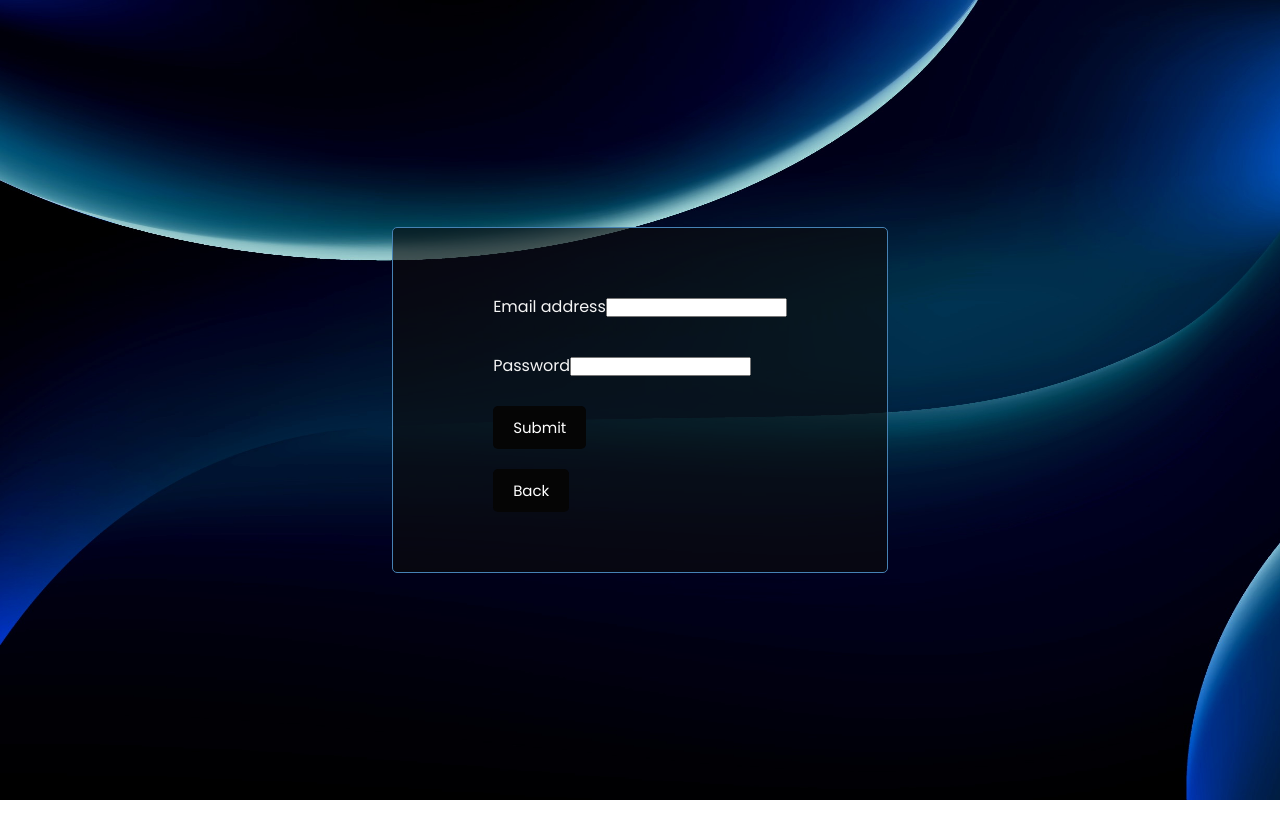
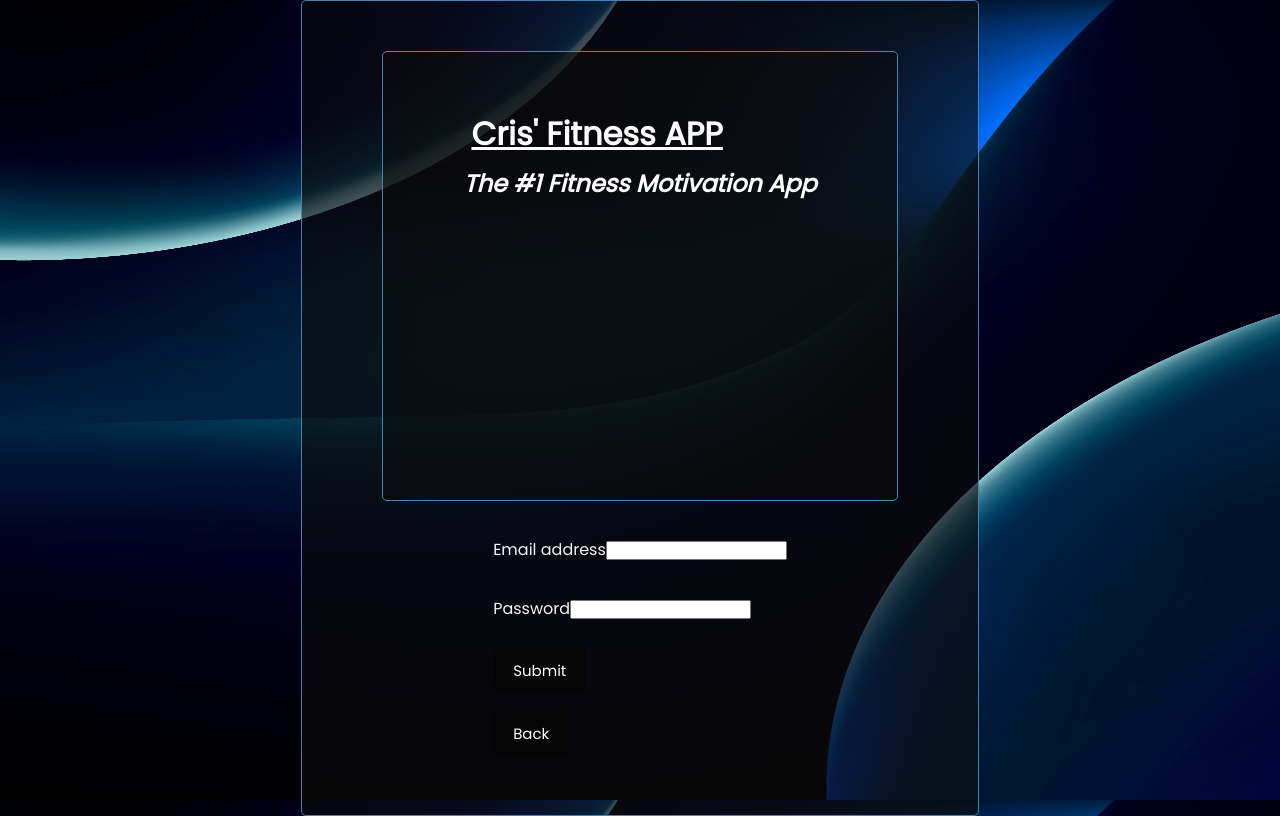
Before and after one commit to jaefuel/react-fitness-app, a React (Create React App) app: page /login in a window 1280 px wide. Built offline with nearby package versions, Linux system fonts and the light colour scheme; no server answers.

Commit message:
updated fitness app

```diff
--- a/src/components/Header.js
+++ b/src/components/Header.js
@@ -8,6 +8,25 @@ import { faDumbbell } from '@fortawesome/free-solid-svg-icons'
 const Header = () => {
   const [user, setUser] = useState({})
   const element = <FontAwesomeIcon icon={faDumbbell} />
+
+  let userInfo;
+
+  if (Object.keys(user).length == 0)
+  {
+    userInfo = ""
+  }
+  else
+  {
+    userInfo = <div class="f3" style={{ marginTop: "16px"}}>
+    <p class="f2" style={{border:"none", background:"none", color:"white", fontSize: "26px"}}>{element}</p>
+    <p><strong>User Name</strong>: {user.userName}</p>
+    <p><strong>Email</strong>: {user.email}</p>
+
+    <form action="http://localhost:2121/logout" method="POST">
+      <button style={{ marginTop: "26px"}} type="submit" class="col-3 btn btn-primary">Logout</button>
+    </form>
+    </div>
+  }
 
   async function getUser(){
     try{
@@ -28,20 +47,14 @@ const Header = () => {
 
   return (
     <header class="container flexHeader">
+
       <div class="text-center f1">
         <h1><a href="/home">Cris' Fitness APP</a></h1>
         <h2>The #1 Fitness Motivation App</h2>
       </div>
 
-      <div class="f2">
-              <p style={{border:"none", background:"none", color:"white", fontSize: "26px"}}>{element}</p>
-              <p><strong>User Name</strong>: {user.userName}</p>
-              <p><strong>Email</strong>: {user.email}</p>
+      {userInfo}
 
-              <form action="http://localhost:2121/logout" method="POST">
-                <button type="submit" class="col-3 btn btn-primary">Logout</button>
-              </form>
-      </div>
     </header>
   )
 }
--- a/src/components/Home.js
+++ b/src/components/Home.js
@@ -22,7 +22,7 @@ const Home = () => {
             </div>
 
             <div class="row justify-content-center mt-5">
-            <a class="btn btn-primary" href="/create/plan">Create a Plan</a>
+            <a class="btn btn-primary" href="/create/plan">Create Plan</a>
             </div>
 
             <div class="row justify-content-center mt-5">
@@ -34,7 +34,7 @@ const Home = () => {
             </div>
 
             <div class="row justify-content-center mt-5">
-            <a class="btn btn-primary" href="/create/workout">Create a Workout</a>
+            <a class="btn btn-primary" href="/create/workout">Create Workout</a>
             </div>
 
           </div>
--- a/src/components/Index.js
+++ b/src/components/Index.js
@@ -1,9 +1,13 @@
 import React from 'react'
+import Header from './Header'
 
 const Index = () => {
   return (
     <main class="container">
-      <div class="row justify-content-around mt-5">
+
+      <Header />
+
+      <div class="row justify-content-around mt-5 flexIndex">
         <a style={{margin: "10px"}} href="/login" class="col-3 btn btn-primary"> Login</a>
         <a style={{margin: "10px"}} href="/signup" class="col-3 btn btn-primary"> Signup</a>
       </div>
--- a/src/components/Login.js
+++ b/src/components/Login.js
@@ -1,4 +1,5 @@
 import React from 'react'
+import Header from './Header'
 
 const Login = () => {
   {/*let messages;
@@ -14,7 +15,9 @@ const Login = () => {
 
   return (
     <main class="container">
-      <div class="row justify-content-center">
+      <Header />
+
+      <div class="row justify-content-center flexIndex">
         <section class="col-6 mt-5">
 
           <form action="http://localhost:2121/login" method="POST">
--- a/src/components/MyWorkouts.js
+++ b/src/components/MyWorkouts.js
@@ -38,7 +38,7 @@ const MyWorkouts = () => {
         <div class="col-6">
 
           <div class="row justify-content-center mt-5">
-            <ul>
+            <ul class = "workouts">
 
             {workouts.map(workout => {
               return <WorkoutThumbnail workout={workout}/>
--- a/src/components/Signup.js
+++ b/src/components/Signup.js
@@ -1,9 +1,12 @@
 import React from 'react'
+import Header from './Header'
 
 const Signup = ({locals}) => {
   return (
     <main class="container">
-    <div class="row justify-content-center">
+    <Header />
+
+    <div class="row justify-content-center flexIndex">
         <section class="col-6 mt-5">
           {/*if (locals.messages.errors) {
                 messages.errors.forEach( el => {
--- a/src/components/WorkoutThumbnail.js
+++ b/src/components/WorkoutThumbnail.js
@@ -11,7 +11,7 @@ const PlanThumbnail = ({workout}) => {
 
   return (
   <div>
-    <li class="workout" style={{listStyle: 'none', backgroundColor:"#000120bf"}} key={workout.id}>
+    <li class="workout" style={{listStyle: 'none', backgroundColor:"#ffffff0D"}} key={workout.id}>
 
       <div>Workout <b>{workout.name}</b></div>
       <br></br>
--- a/src/index.css
+++ b/src/index.css
@@ -50,12 +50,12 @@ body {
 }
 
 .container {
-  max-width: 80vh;
+  max-width: 100vh;
   margin: 0px auto;
   overflow: auto;
-  min-height: 300px;
+  min-height: 450px;
   border: 1px solid steelblue;
-  padding: 50px 100px;
+  padding: 50px 80px;
   border-radius: 5px;
   background-color: #0c0c0ca4;
 }
@@ -253,12 +253,20 @@ h1{
 
 .workout
 {
+  width: 400px;
   color:white;
-  border: 2px solid #0c0c0c;
-  margin: 20px auto;
+  border: 2px solid #4682B4;
+  margin: 20px 10px;
   text-align: center;
   padding: 40px 80px 0px 80px;
   background-color: #050505a4;
+}
+
+.workouts
+{
+  display: flex;
+  justify-content: space-evenly;
+  flex-wrap: wrap;
 }
 
 input[type=text]
@@ -273,25 +281,25 @@ input[type=text]
 {
   display: flex;
   flex-direction: column;
-  justify-content: flex-end;
 }
 
 .flexHome
 {
   display: flex;
   flex-direction: row;
-  justify-content:space-evenly;
+  justify-content:center;
   flex-wrap: wrap;
-  margin-top: 20px;
+  margin-top: 40px;
 
 }
 
 .flexHome a
 {
+  width: 200px;
   margin: 10px;
 }
 
-.f2
+.f2, .f3
 {
   align-self: center;
 }
@@ -323,3 +331,10 @@ h2
   margin: 20px;
 
 }
+
+.flexIndex
+{
+  display: flex;
+  justify-content: center;
+  margin-top: 20px;
+}
```
